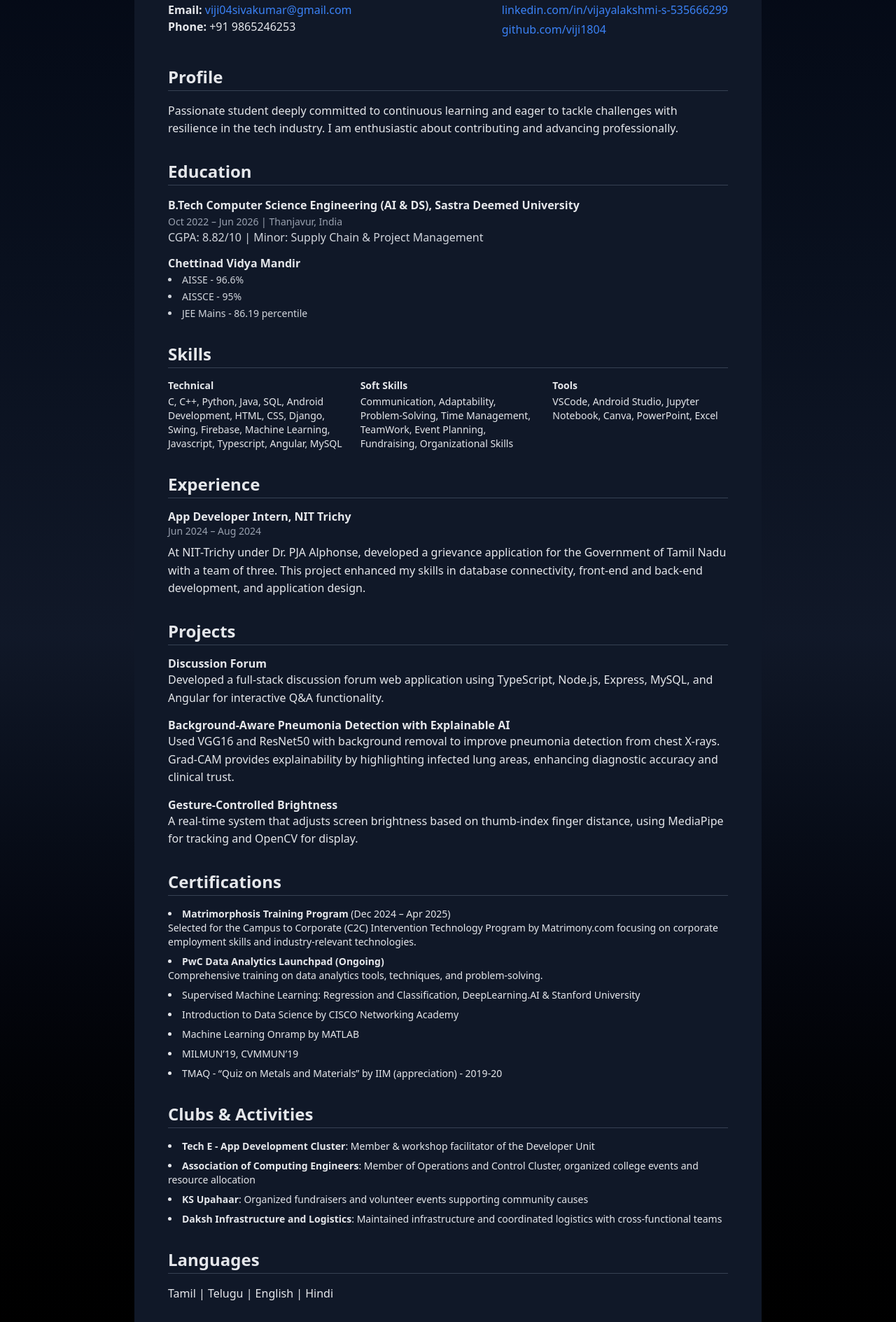
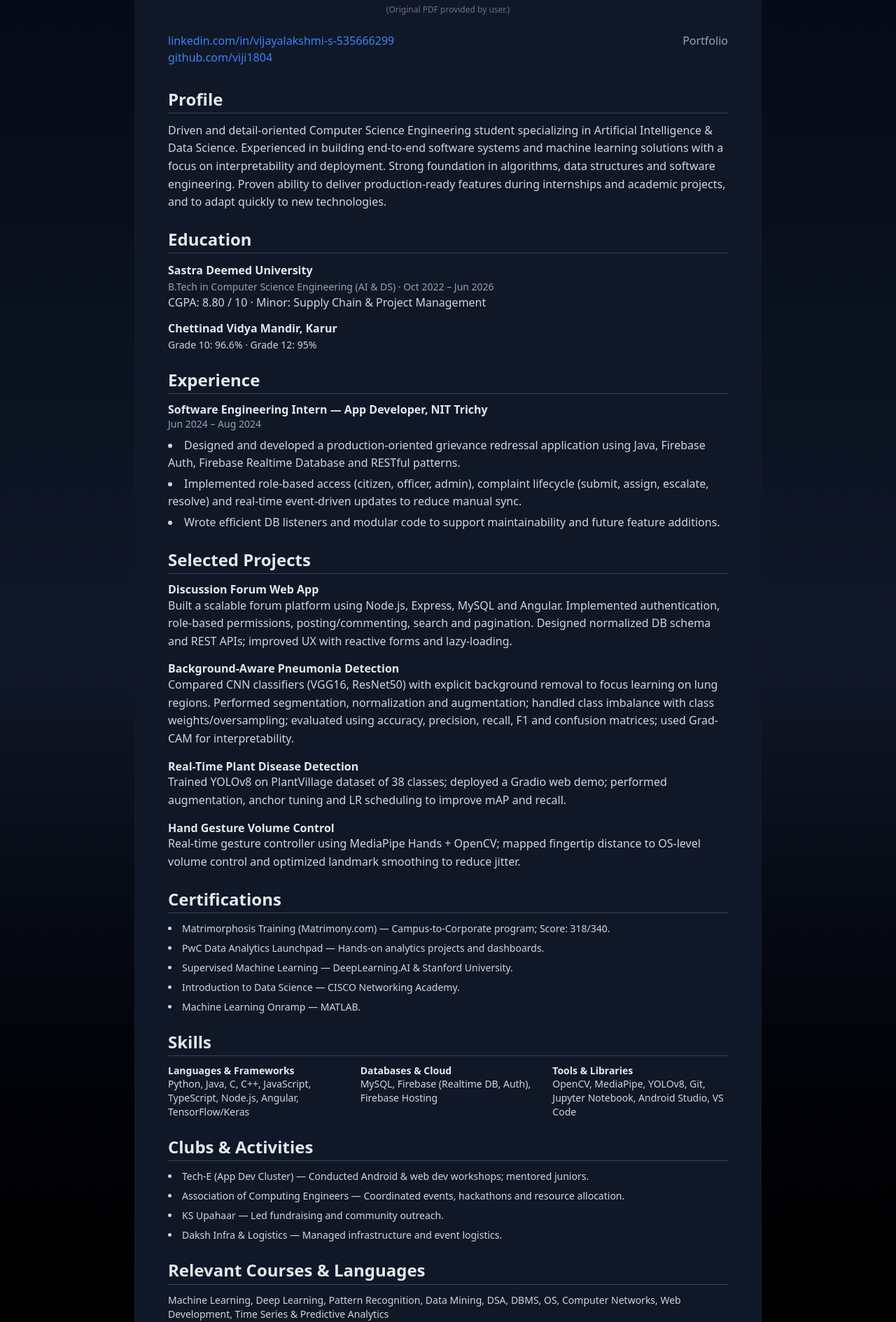
Before and after one commit to viji1804/myportfolio, a React (Vite) app: page /resume in a window 1280 px wide. Shown: the part 254-2143 px from the top of the page at 70% size. Built offline with nearby package versions, Linux system fonts and the light colour scheme.

Commit message:
update resume page

```diff
--- a/src/pages/About.jsx
+++ b/src/pages/About.jsx
@@ -36,7 +36,7 @@ const educationAndExperience = [
     subtitle: "SASTRA Deemed University",
     date: "2022 – 2026",
     description:
-      "CGPA: 8.82/10. Minor in Supply Chain & Project Management. Honed skills in ML, DL & Software Engineering.",
+      "CGPA: 8.82/10. Minor specialization in Supply Chain & Project Management. Honed skills in ML, DL & Software Engineering.",
     icon: <FaUniversity />,
   },
   {
@@ -44,7 +44,7 @@ const educationAndExperience = [
     subtitle: "NIT Trichy",
     date: "Jun 2024 – Aug 2024",
     description:
-      "Developed a grievance redressal app for the TN Government using React Native & Firebase.",
+      "Developed a grievance redressal app for the TN Government using Android Studio & Firebase.",
     icon: <FaBriefcase />,
   },
   {
@@ -52,7 +52,7 @@ const educationAndExperience = [
     subtitle: "Campus to Corporate (C2C), Matrimony.com",
     date: "Dec 2024 – Apr 2025",
     description:
-          "Selected for C2C by Matrimony.com. Focused on corporate readiness and industry-relevant tech skills via structured mentorship.",
+      "Selected for C2C by Matrimony.com. Focused on corporate readiness and industry-relevant tech skills via structured mentorship. Its full stack developement training program.",
     icon: <FaBullhorn />,
   },
   {
--- a/src/pages/Home.jsx
+++ b/src/pages/Home.jsx
@@ -77,7 +77,7 @@ function Home() {
     {
       command: "projects --highlights",
       output:
-        'Major projects listed below ↓ — see full details in the projects section. ["Face Recognition Attendance", "Gesture-Controlled Volume", "Discussion Forum"]',
+        'Major projects listed below ↓ — see full details in the projects section. ["Pneumonia Detection", "Gesture-Controlled Volume", "Discussion Forum"]',
     },
     {
       command: "mission",
@@ -137,9 +137,7 @@ function Home() {
                     animate={{ y: [0, -5, 0] }}
                     transition={{ repeat: Infinity, duration: 1.6 }}
                     className="inline-block text-4xl"
-                  >
-
-                  </motion.span>
+                  ></motion.span>
                 </motion.h1>
 
                 {/* Subheading */}
--- a/src/pages/Resume.jsx
+++ b/src/pages/Resume.jsx
@@ -1,259 +1,262 @@
 import React from "react";
 
-export function Resume() {
+export default function Resume() {
   return (
     <div className="bg-gray-900 min-h-screen text-gray-200 p-6 md:p-12 font-sans max-w-4xl mx-auto">
-      <h1 className="text-4xl font-bold mb-4 text-center">Vijayalakshmi S</h1>
+      <h1 className="text-4xl font-bold mb-2 text-center">Vijayalakshmi S</h1>
+
+      <div className="text-center text-sm text-gray-400 mb-6">
+        viji04sivakumar@gmail.com · +91 9865246253
+      </div>
 
       {/* Download/View Resume Button */}
-      <div className="text-center mb-10">
+      <div className="text-center mb-6">
         <a
-          href="https://drive.google.com/file/d/1OxNwnau0t9AiC3AbBJ6-rxNBipG1LUAx/view?usp=sharing"
-          target="_blank"
-          rel="noopener noreferrer"
+          href="https://drive.google.com/file/d/1hVrSm_NdiJPepudLxcOK0Y5j3QElEOWI/view?usp=drive_link"
+          onClick={(e) => e.preventDefault()}
           className="inline-block px-6 py-3 bg-blue-600 hover:bg-blue-700 text-white font-semibold rounded-xl transition"
+          title="Resume uploaded by user"
         >
           📄 View / Download Resume
         </a>
+        <div className="text-xs text-gray-500 mt-2">
+          (Original PDF provided by user.)
+        </div>
       </div>
 
-      {/* Contact Info */}
-      <div className="flex flex-col md:flex-row justify-between mb-10 space-y-4 md:space-y-0 md:space-x-6 text-sm md:text-base">
+      {/* Links */}
+      <div className="flex flex-col md:flex-row justify-between mb-8 space-y-3 md:space-y-0 md:space-x-6 text-sm md:text-base">
         <div>
-          <p>
-            <strong>Email:</strong>{" "}
-            <a
-              href="mailto:viji04sivakumar@gmail.com"
-              className="text-blue-400 hover:underline"
-            >
-              viji04sivakumar@gmail.com
-            </a>
-          </p>
-          <p>
-            <strong>Phone:</strong> +91 9865246253
-          </p>
-        </div>
-        <div className="space-y-1">
-          <p>
           <a
             href="https://linkedin.com/in/vijayalakshmi-s-535666299"
             target="_blank"
             rel="noreferrer"
-              className="text-blue-400 hover:underline"
+            className="text-blue-400 hover:underline block"
           >
             linkedin.com/in/vijayalakshmi-s-535666299
           </a>
-          </p>
-          <p>
           <a
             href="https://github.com/viji1804"
             target="_blank"
             rel="noreferrer"
-              className="text-blue-400 hover:underline"
+            className="text-blue-400 hover:underline block"
           >
             github.com/viji1804
           </a>
-          </p>
+        </div>
+        <div className="text-right text-gray-400">
+          <div>Portfolio</div>
         </div>
       </div>
 
       {/* PROFILE */}
-      <section className="mb-8">
-        <h2 className="text-2xl font-semibold border-b border-gray-700 pb-1 mb-4">
+      <section className="mb-6">
+        <h2 className="text-2xl font-semibold border-b border-gray-700 pb-1 mb-3">
           Profile
         </h2>
-        <p>
-          Passionate student deeply committed to continuous learning and eager
-          to tackle challenges with resilience in the tech industry. I am
-          enthusiastic about contributing and advancing professionally.
+        <p className="text-gray-300">
+          Driven and detail-oriented Computer Science Engineering student
+          specializing in Artificial Intelligence & Data Science. Experienced in
+          building end-to-end software systems and machine learning solutions
+          with a focus on interpretability and deployment. Strong foundation in
+          algorithms, data structures and software engineering. Proven ability
+          to deliver production-ready features during internships and academic
+          projects, and to adapt quickly to new technologies.
         </p>
       </section>
 
       {/* EDUCATION */}
-      <section className="mb-8">
-        <h2 className="text-2xl font-semibold border-b border-gray-700 pb-1 mb-4">
+      <section className="mb-6">
+        <h2 className="text-2xl font-semibold border-b border-gray-700 pb-1 mb-3">
           Education
         </h2>
         <div className="space-y-3">
           <div>
-            <p>
-              <strong>
-                B.Tech Computer Science Engineering (AI & DS), Sastra Deemed
-                University
-              </strong>
-            </p>
+            <p className="font-semibold">Sastra Deemed University</p>
             <p className="text-gray-400 text-sm">
-              Oct 2022 – Jun 2026 | Thanjavur, India
+              B.Tech in Computer Science Engineering (AI & DS) · Oct 2022 – Jun
+              2026
             </p>
             <p className="text-gray-300">
-              CGPA: 8.82/10 | Minor: Supply Chain & Project Management
+              CGPA: 8.80 / 10 · Minor: Supply Chain & Project Management
             </p>
           </div>
           <div>
-            <p>
-              <strong>Chettinad Vidya Mandir</strong>
-            </p>
-            <ul className="list-disc list-inside text-gray-300 text-sm space-y-1">
-              <li>AISSE - 96.6%</li>
-              <li>AISSCE - 95%</li>
-              <li>JEE Mains - 86.19 percentile</li>
-            </ul>
-          </div>
-        </div>
-      </section>
-
-      {/* SKILLS */}
-      <section className="mb-8">
-        <h2 className="text-2xl font-semibold border-b border-gray-700 pb-1 mb-4">
-          Skills
-        </h2>
-        <div className="grid grid-cols-1 md:grid-cols-3 gap-6 text-sm">
-          <div>
-            <h3 className="font-semibold mb-1">Technical</h3>
-            <p>
-              C, C++, Python, Java, SQL, Android Development, HTML, CSS, Django,
-              Swing, Firebase, Machine Learning, Javascript, Typescript,
-              Angular, MySQL
-            </p>
-          </div>
-          <div>
-            <h3 className="font-semibold mb-1">Soft Skills</h3>
-            <p>
-              Communication, Adaptability, Problem-Solving, Time Management,
-              TeamWork, Event Planning, Fundraising, Organizational Skills
-            </p>
-          </div>
-          <div>
-            <h3 className="font-semibold mb-1">Tools</h3>
-            <p>
-              VSCode, Android Studio, Jupyter Notebook, Canva, PowerPoint, Excel
+            <p className="font-semibold">Chettinad Vidya Mandir, Karur</p>
+            <p className="text-gray-300 text-sm">
+              Grade 10: 96.6% · Grade 12: 95%
             </p>
           </div>
         </div>
       </section>
 
       {/* EXPERIENCE */}
-      <section className="mb-8">
-        <h2 className="text-2xl font-semibold border-b border-gray-700 pb-1 mb-4">
+      <section className="mb-6">
+        <h2 className="text-2xl font-semibold border-b border-gray-700 pb-1 mb-3">
           Experience
         </h2>
         <div>
-          <h3 className="font-semibold">App Developer Intern, NIT Trichy</h3>
+          <h3 className="font-semibold">
+            Software Engineering Intern — App Developer, NIT Trichy
+          </h3>
           <p className="text-gray-400 text-sm mb-2">Jun 2024 – Aug 2024</p>
-          <p>
-            At NIT-Trichy under Dr. PJA Alphonse, developed a grievance
-            application for the Government of Tamil Nadu with a team of three.
-            This project enhanced my skills in database connectivity, front-end
-            and back-end development, and application design.
-          </p>
+          <ul className="list-disc list-inside text-gray-300 space-y-1">
+            <li>
+              Designed and developed a production-oriented grievance redressal
+              application using Java, Firebase Auth, Firebase Realtime Database
+              and RESTful patterns.
+            </li>
+            <li>
+              Implemented role-based access (citizen, officer, admin), complaint
+              lifecycle (submit, assign, escalate, resolve) and real-time
+              event-driven updates to reduce manual sync.
+            </li>
+            <li>
+              Wrote efficient DB listeners and modular code to support
+              maintainability and future feature additions.
+            </li>
+          </ul>
         </div>
       </section>
 
       {/* PROJECTS */}
-      <section className="mb-8">
-        <h2 className="text-2xl font-semibold border-b border-gray-700 pb-1 mb-4">
-          Projects
+      <section className="mb-6">
+        <h2 className="text-2xl font-semibold border-b border-gray-700 pb-1 mb-3">
+          Selected Projects
         </h2>
         <div className="space-y-4">
           <div>
-            <h3 className="font-semibold">Discussion Forum</h3>
-            <p>
-              Developed a full-stack discussion forum web application using
-              TypeScript, Node.js, Express, MySQL, and Angular for interactive
-              Q&A functionality.
+            <h3 className="font-semibold">Discussion Forum Web App</h3>
+            <p className="text-gray-300">
+              Built a scalable forum platform using Node.js, Express, MySQL and
+              Angular. Implemented authentication, role-based permissions,
+              posting/commenting, search and pagination. Designed normalized DB
+              schema and REST APIs; improved UX with reactive forms and
+              lazy-loading.
             </p>
           </div>
+
           <div>
             <h3 className="font-semibold">
-              Background-Aware Pneumonia Detection with Explainable AI
+              Background-Aware Pneumonia Detection
             </h3>
-            <p>
-              Used VGG16 and ResNet50 with background removal to improve
-              pneumonia detection from chest X-rays. Grad-CAM provides
-              explainability by highlighting infected lung areas, enhancing
-              diagnostic accuracy and clinical trust.
+            <p className="text-gray-300">
+              Compared CNN classifiers (VGG16, ResNet50) with explicit
+              background removal to focus learning on lung regions. Performed
+              segmentation, normalization and augmentation; handled class
+              imbalance with class weights/oversampling; evaluated using
+              accuracy, precision, recall, F1 and confusion matrices; used
+              Grad-CAM for interpretability.
             </p>
           </div>
+
           <div>
-            <h3 className="font-semibold">Gesture-Controlled Brightness</h3>
-            <p>
-              A real-time system that adjusts screen brightness based on
-              thumb-index finger distance, using MediaPipe for tracking and
-              OpenCV for display.
+            <h3 className="font-semibold">Real-Time Plant Disease Detection</h3>
+            <p className="text-gray-300">
+              Trained YOLOv8 on PlantVillage dataset of 38 classes; deployed a
+              Gradio web demo; performed augmentation, anchor tuning and LR
+              scheduling to improve mAP and recall.
+            </p>
+          </div>
+
+          <div>
+            <h3 className="font-semibold">Hand Gesture Volume Control</h3>
+            <p className="text-gray-300">
+              Real-time gesture controller using MediaPipe Hands + OpenCV;
+              mapped fingertip distance to OS-level volume control and optimized
+              landmark smoothing to reduce jitter.
             </p>
           </div>
         </div>
       </section>
 
       {/* CERTIFICATIONS */}
-      <section className="mb-8">
-        <h2 className="text-2xl font-semibold border-b border-gray-700 pb-1 mb-4">
+      <section className="mb-6">
+        <h2 className="text-2xl font-semibold border-b border-gray-700 pb-1 mb-3">
           Certifications
         </h2>
-        <ul className="list-disc list-inside text-sm space-y-2">
+        <ul className="list-disc list-inside text-sm text-gray-300 space-y-2">
           <li>
-            <strong>Matrimorphosis Training Program</strong> (Dec 2024 – Apr
-            2025)
-            <br />
-            Selected for the Campus to Corporate (C2C) Intervention Technology
-            Program by Matrimony.com focusing on corporate employment skills and
-            industry-relevant technologies.
+            Matrimorphosis Training (Matrimony.com) — Campus-to-Corporate
+            program; Score: 318/340.
           </li>
           <li>
-            <strong>PwC Data Analytics Launchpad (Ongoing)</strong>
-            <br />
-            Comprehensive training on data analytics tools, techniques, and
-            problem-solving.
+            PwC Data Analytics Launchpad — Hands-on analytics projects and
+            dashboards.
           </li>
           <li>
-            Supervised Machine Learning: Regression and Classification,
-            DeepLearning.AI & Stanford University
+            Supervised Machine Learning — DeepLearning.AI & Stanford University.
           </li>
-          <li>Introduction to Data Science by CISCO Networking Academy</li>
-          <li>Machine Learning Onramp by MATLAB</li>
-          <li>MILMUN’19, CVMMUN’19</li>
+          <li>Introduction to Data Science — CISCO Networking Academy.</li>
+          <li>Machine Learning Onramp — MATLAB.</li>
+        </ul>
+      </section>
+
+      {/* SKILLS */}
+      <section className="mb-6">
+        <h2 className="text-2xl font-semibold border-b border-gray-700 pb-1 mb-3">
+          Skills
+        </h2>
+        <div className="grid grid-cols-1 md:grid-cols-3 gap-6 text-sm">
+          <div>
+            <h4 className="font-semibold">Languages & Frameworks</h4>
+            <p className="text-gray-300">
+              Python, Java, C, C++, JavaScript, TypeScript, Node.js, Angular,
+              TensorFlow/Keras
+            </p>
+          </div>
+          <div>
+            <h4 className="font-semibold">Databases & Cloud</h4>
+            <p className="text-gray-300">
+              MySQL, Firebase (Realtime DB, Auth), Firebase Hosting
+            </p>
+          </div>
+          <div>
+            <h4 className="font-semibold">Tools & Libraries</h4>
+            <p className="text-gray-300">
+              OpenCV, MediaPipe, YOLOv8, Git, Jupyter Notebook, Android Studio,
+              VS Code
+            </p>
+          </div>
+        </div>
+      </section>
+
+      {/* CLUBS & ACTIVITIES */}
+      <section className="mb-6">
+        <h2 className="text-2xl font-semibold border-b border-gray-700 pb-1 mb-3">
+          Clubs & Activities
+        </h2>
+        <ul className="list-disc list-inside text-sm text-gray-300 space-y-2">
           <li>
-            TMAQ - “Quiz on Metals and Materials” by IIM (appreciation) -
-            2019-20
+            Tech-E (App Dev Cluster) — Conducted Android & web dev workshops;
+            mentored juniors.
+          </li>
+          <li>
+            Association of Computing Engineers — Coordinated events, hackathons
+            and resource allocation.
+          </li>
+          <li>KS Upahaar — Led fundraising and community outreach.</li>
+          <li>
+            Daksh Infra & Logistics — Managed infrastructure and event
+            logistics.
           </li>
         </ul>
       </section>
 
-      {/* CLUBS & ACTIVITIES */}
-      <section className="mb-8">
-        <h2 className="text-2xl font-semibold border-b border-gray-700 pb-1 mb-4">
-          Clubs & Activities
+      {/* COURSES & LANGUAGES */}
+      <section>
+        <h2 className="text-2xl font-semibold border-b border-gray-700 pb-1 mb-3">
+          Relevant Courses & Languages
         </h2>
-        <ul className="list-disc list-inside text-sm space-y-2">
-          <li>
-            <strong>Tech E - App Development Cluster</strong>: Member & workshop
-            facilitator of the Developer Unit
-          </li>
-          <li>
-            <strong>Association of Computing Engineers</strong>: Member of
-            Operations and Control Cluster, organized college events and
-            resource allocation
-          </li>
-          <li>
-            <strong>KS Upahaar</strong>: Organized fundraisers and volunteer
-            events supporting community causes
-          </li>
-          <li>
-            <strong>Daksh Infrastructure and Logistics</strong>: Maintained
-            infrastructure and coordinated logistics with cross-functional teams
-          </li>
-        </ul>
-      </section>
-
-      {/* LANGUAGES */}
-      <section>
-        <h2 className="text-2xl font-semibold border-b border-gray-700 pb-1 mb-4">
-          Languages
-        </h2>
-        <p>Tamil | Telugu | English | Hindi</p>
+        <p className="text-gray-300 text-sm mb-2">
+          Machine Learning, Deep Learning, Pattern Recognition, Data Mining,
+          DSA, DBMS, OS, Computer Networks, Web Development, Time Series &
+          Predictive Analytics
+        </p>
+        <p className="text-gray-300">
+          Languages: Tamil | Telugu | English | Hindi
+        </p>
       </section>
     </div>
   );
 }
-
-export default Resume;
```
Lines whose indentation alone changed are shown as unchanged.
